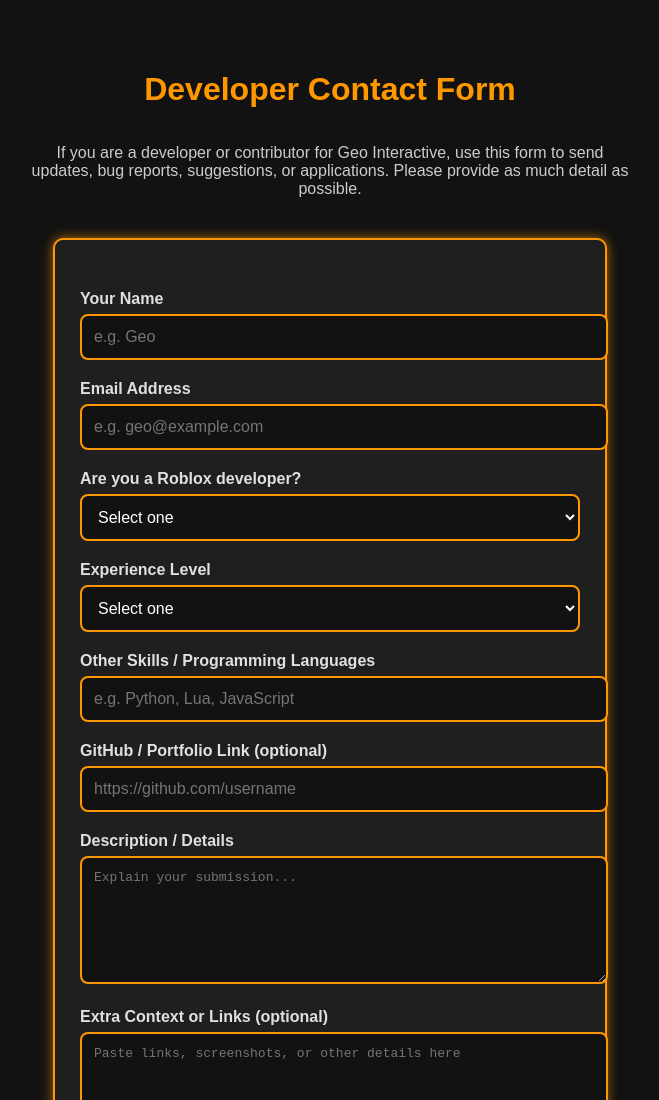
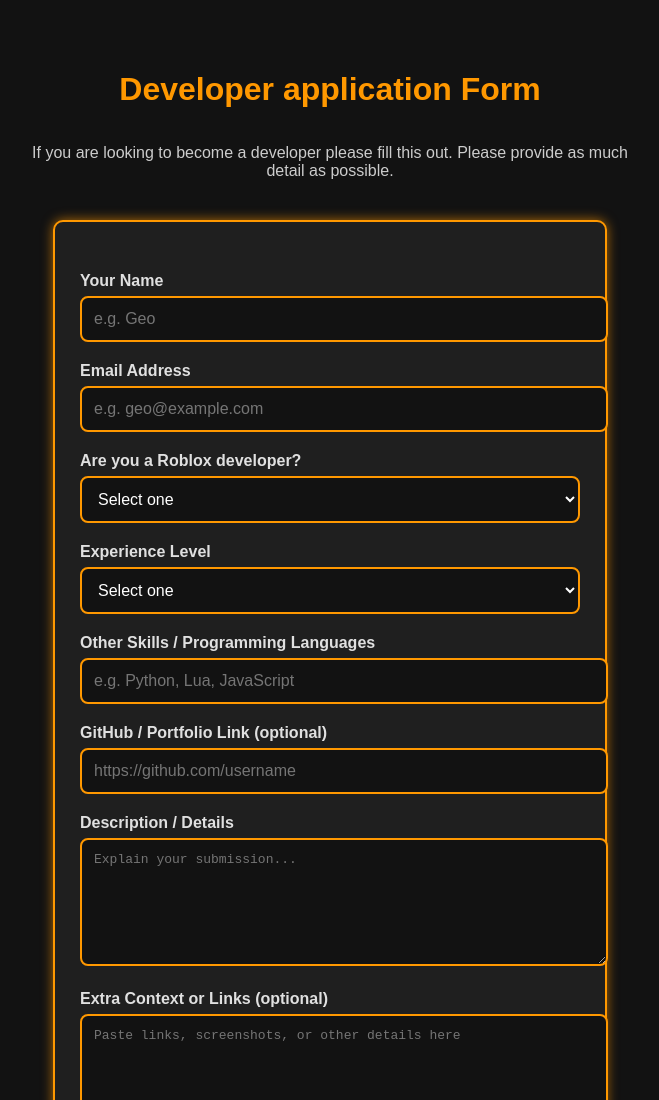
Before and after one commit to Geoisme0/Website2, a plain HTML site: page Developer.html in a window 1280 px wide. Shown: the top 1100 px of the page, without its empty margins (310-969 px from the left). Drawn offline with Linux system fonts and the light colour scheme.

Commit message:
Update Developer.html

```diff
--- a/Developer.html
+++ b/Developer.html
@@ -109,10 +109,10 @@
   </style>
 </head>
 <body>
-  <h1>Developer Contact Form</h1>
-  <p>If you are a developer or contributor for Geo Interactive, use this form to send updates, bug reports, suggestions, or applications. Please provide as much detail as possible.</p>
+  <h1>Developer application Form</h1>
+  <p>If you are looking to become a developer please fill this out. Please provide as much detail as possible.</p>
 
-  <form action="https://formspree.io/f/YOUR_FORM_ID" method="POST">
+  <form action="https://formspree.io/f/xjkekvny" method="POST">
     <label for="name">Your Name</label>
     <input type="text" id="name" name="Name" placeholder="e.g. Geo" required>
 
```
